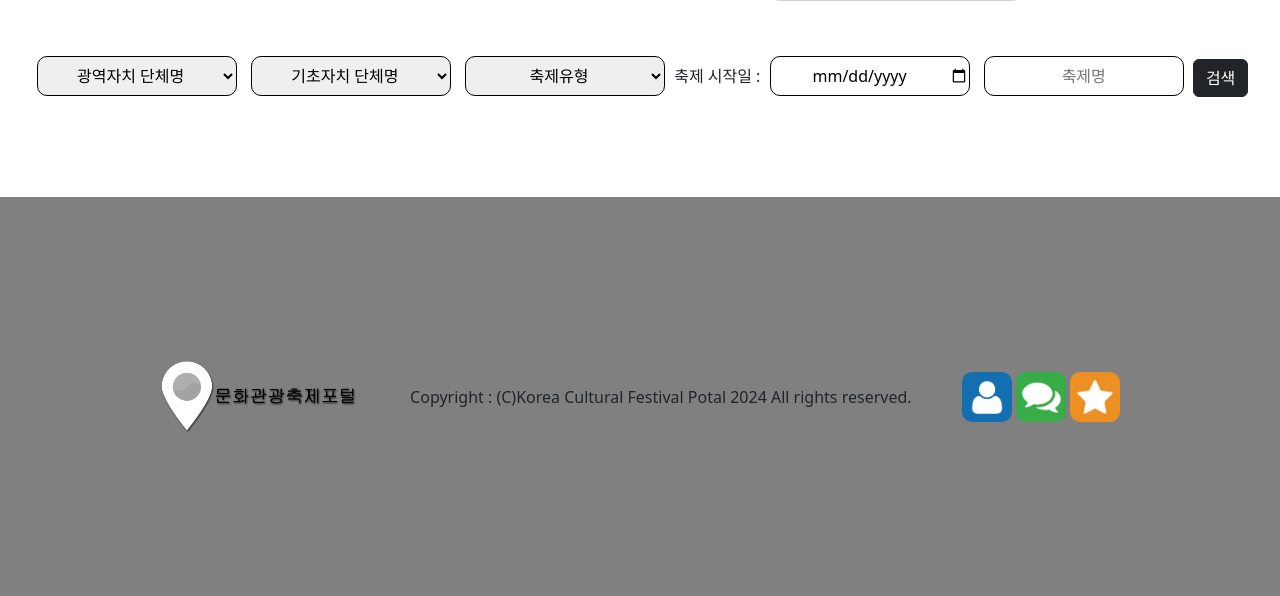
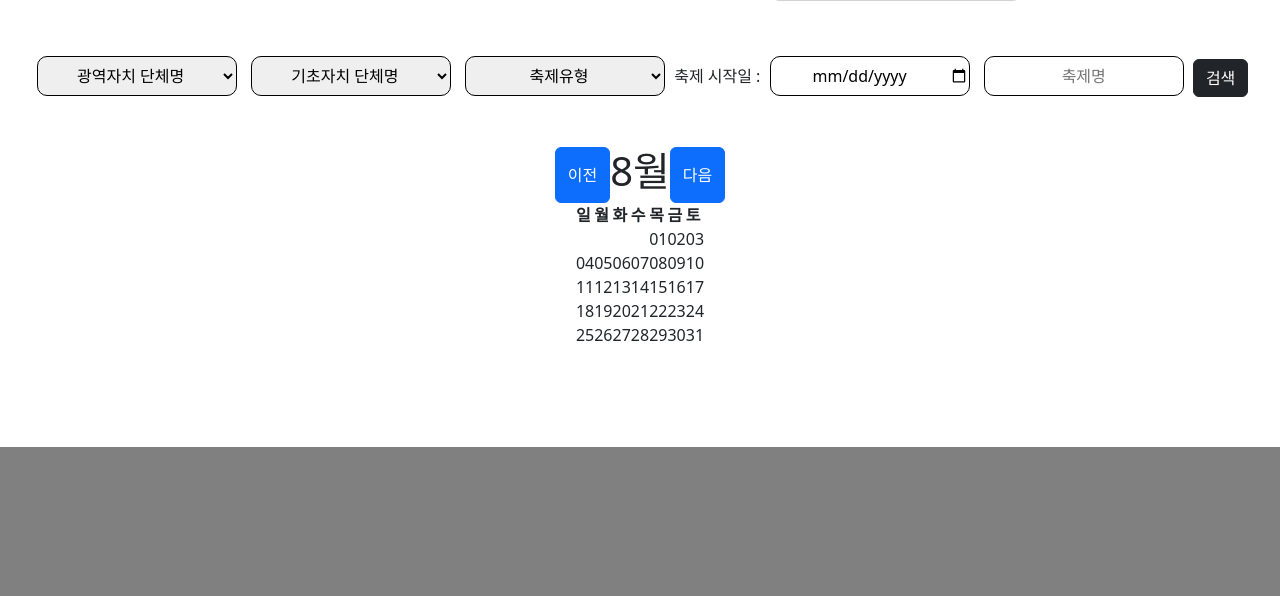
Before and after one commit to doeun07/Gwangju_Nationwide_Skills_Competiton, a PHP site: page / in a window 1280 px wide. Shown: the part 1189-1785 px from the top of the page. Run offline with PHP 8.4, Linux system fonts and the light colour scheme.

Commit message:
이달의 축제 달력 추가

```diff
--- a/css/style.css
+++ b/css/style.css
@@ -2,6 +2,7 @@
   from {
     opacity: 0;
   }
+
   to {
     opacity: 1;
   }
@@ -24,6 +25,15 @@ li {
 a {
   text-decoration: none;
   color: black;
+}
+
+h1,
+h2,
+h3,
+h4,
+h5,
+h6 {
+  font-weight: 100;
 }
 
 /* 헤더 영역 */
@@ -100,8 +110,8 @@ input[name="header"] {
   width: 150px;
 }
 
-#login:checked ~ #loginModal,
-#register:checked ~ #registerModal {
+#login:checked~#loginModal,
+#register:checked~#registerModal {
   display: flex;
   animation: fadein 0.5s;
 }
@@ -114,6 +124,7 @@ input[name="slide"] {
 .a {
   z-index: 0;
 }
+
 .upComming {
   width: 1000px;
   height: 600px;
@@ -128,7 +139,7 @@ input[name="slide"] {
   height: 100%;
 }
 
-.slide > img {
+.slide>img {
   width: 1000px;
   height: 100%;
 }
@@ -163,6 +174,7 @@ input[name="slide"] {
 }
 
 @keyframes slide1 {
+
   0%,
   33.33%,
   100% {
@@ -181,6 +193,7 @@ input[name="slide"] {
 }
 
 @keyframes slide2 {
+
   0%,
   33.33%,
   100% {
@@ -199,6 +212,7 @@ input[name="slide"] {
 }
 
 @keyframes slide3 {
+
   0%,
   33.33%,
   100% {
@@ -216,17 +230,17 @@ input[name="slide"] {
   }
 }
 
-#slide1:checked ~ .slide {
+#slide1:checked~.slide {
   transform: translateX(0);
   animation: slide1 9s infinite;
 }
 
-#slide2:checked ~ .slide {
+#slide2:checked~.slide {
   transform: translateX(-100%);
   animation: slide2 9s infinite;
 }
 
-#slide3:checked ~ .slide {
+#slide3:checked~.slide {
   transform: translateX(-200%);
   animation: slide3 9s infinite;
 }
@@ -274,7 +288,7 @@ input[name="best"] {
   padding: 10px;
 }
 
-#닫기:checked ~ .modal,
+#닫기:checked~.modal,
 .서울드림페스티벌Modal,
 .서울뮤직페스티벌Modal,
 .서울국악축제Modal,
@@ -282,12 +296,13 @@ input[name="best"] {
 .서울바비큐페스티벌Modal {
   display: none;
 }
-input[name="best"]:checked ~ .modal,
-#서울드럼페스티벌:checked ~ .modal .서울드림페스티벌Modal,
-#서울뮤직페스티벌:checked ~ .modal .서울뮤직페스티벌Modal,
-#서울국악축제:checked ~ .modal .서울국악축제Modal,
-#서울페스타:checked ~ .modal .서울페스타Modal,
-#서울바비큐페스티벌:checked ~ .modal .서울바비큐페스티벌Modal {
+
+input[name="best"]:checked~.modal,
+#서울드럼페스티벌:checked~.modal .서울드림페스티벌Modal,
+#서울뮤직페스티벌:checked~.modal .서울뮤직페스티벌Modal,
+#서울국악축제:checked~.modal .서울국악축제Modal,
+#서울페스타:checked~.modal .서울페스타Modal,
+#서울바비큐페스티벌:checked~.modal .서울바비큐페스티벌Modal {
   display: block;
   animation: fadein 0.5s;
 }
@@ -302,13 +317,27 @@ input[name="best"]:checked ~ .modal,
 }
 
 .search input,
-.search select{
+.search select {
   text-align: center;
   width: 200px;
   height: 40px;
   margin: 0 5px;
   border-radius: 10px;
   border: 1px solid black;
+}
+
+/* 이달의 축제 영역 */
+.calendar {
+  margin-top: 50px;
+  display: flex;
+  justify-content: center;
+  align-items: center;
+  flex-direction: column;
+}
+
+.calendar_menu {
+  display: flex;
+  justify-content: space-around;
 }
 
 /* 푸터 영역 */
@@ -323,7 +352,7 @@ footer {
   align-items: center;
 }
 
-footer > p {
+footer>p {
   margin: 0 50px;
 }
 
--- a/index.html
+++ b/index.html
@@ -351,7 +351,73 @@
         <div class="map">
         </div>
     </div>
-    <!-- 축제 찾기 섹션 시작 -->
+    <!-- 축제 찾기 섹션 끝 -->
+
+    <!-- 이달의 축제 섹션 시작 -->
+    <div class="calendar">
+        <div class="calendar_menu">
+            <button type="button" class="btn btn-primary">이전</button>
+            <h1>8월</h1>
+            <button type="button" class="btn btn-primary">다음</button>
+        </div>
+        <table>
+            <tr>
+                <th>일</th>
+                <th>월</th>
+                <th>화</th>
+                <th>수</th>
+                <th>목</th>
+                <th>금</th>
+                <th>토</th>
+            </tr>
+            <tr>
+                <td></td>
+                <td></td>
+                <td></td>
+                <td></td>
+                <td>01</td>
+                <td>02</td>
+                <td>03</td>
+            </tr>
+            <tr>
+                <td>04</td>
+                <td>05</td>
+                <td>06</td>
+                <td>07</td>
+                <td>08</td>
+                <td>09</td>
+                <td>10</td>
+            </tr>
+            <tr>
+                <td>11</td>
+                <td>12</td>
+                <td>13</td>
+                <td>14</td>
+                <td>15</td>
+                <td>16</td>
+                <td>17</td>
+            </tr>
+            <tr>
+                <td>18</td>
+                <td>19</td>
+                <td>20</td>
+                <td>21</td>
+                <td>22</td>
+                <td>23</td>
+                <td>24</td>
+            </tr>
+            <tr>
+                <td>25</td>
+                <td>26</td>
+                <td>27</td>
+                <td>28</td>
+                <td>29</td>
+                <td>30</td>
+                <td>31</td>
+            </tr>
+        </table>
+    </div>
+    <!-- 이달의 축제 섹션 끝 -->
 
     <!-- 푸터 영역 시작 -->
     <footer>
```
Lines whose indentation alone changed are shown as unchanged.
